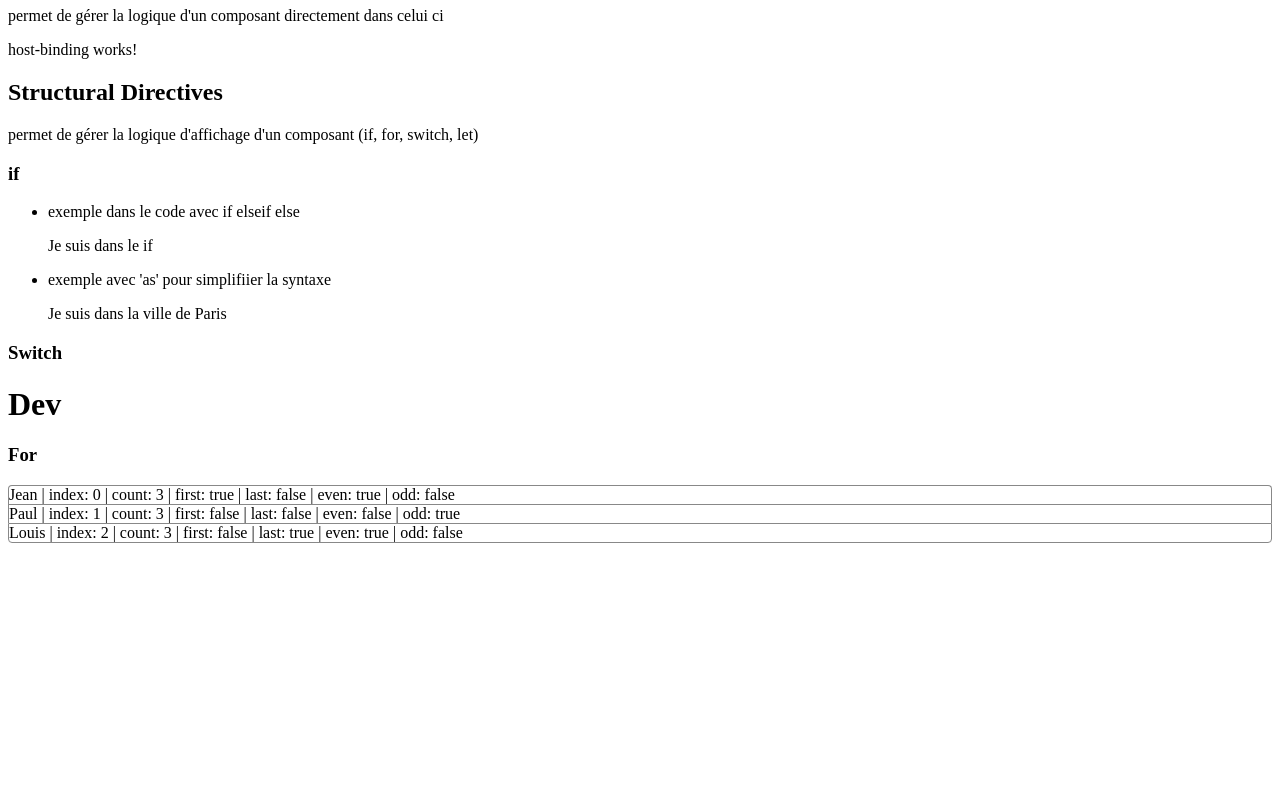
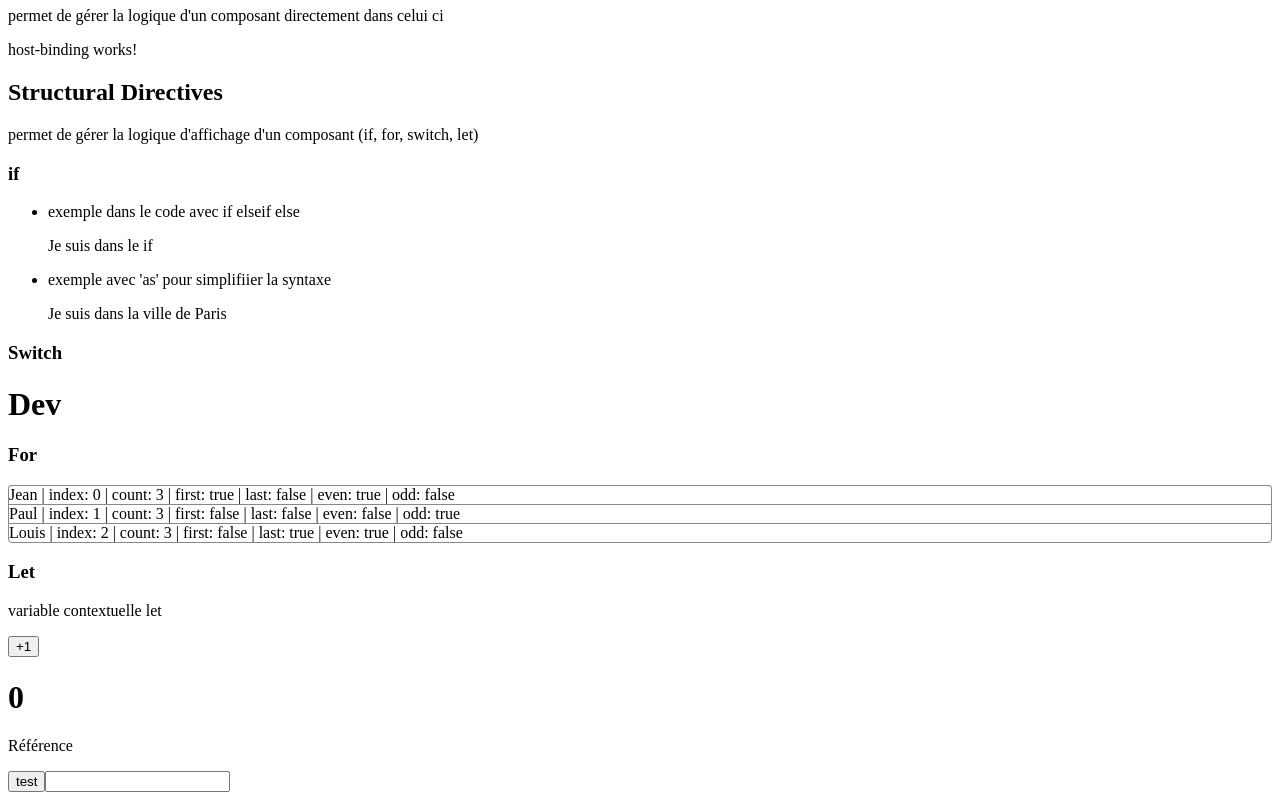
Before and after one commit to Jeremie-Po/AngularLearning, an Angular app in the folder premiereApp/: page / in a window 1280 px wide. Shown: the part 864-1664 px from the top of the page. Before the commit the page ends 1423 px from the top, so only its background shows below. Built offline with nearby package versions, Linux system fonts and the light colour scheme.

Commit message:
let et reference

```diff
--- a/premiereApp/src/app/app.component.html
+++ b/premiereApp/src/app/app.component.html
@@ -25,3 +25,5 @@
 <app-switch/>
 <h3>For</h3>
 <app-for/>
+<h3>Let</h3>
+<app-let/>
--- a/premiereApp/src/app/app.component.ts
+++ b/premiereApp/src/app/app.component.ts
@@ -9,6 +9,7 @@ import {HostBindingComponent} from './binding/host-binding.component';
 import {IfComponent} from './structuralDirective/if.component';
 import {SwitchComponent} from './structuralDirective/switch.component';
 import {ForComponent} from './structuralDirective/for.component';
+import {LetComponent} from './structuralDirective/let.component';
 
 @Component({
   selector: 'app-root',
@@ -23,6 +24,7 @@ import {ForComponent} from './structuralDirective/for.component';
     IfComponent,
     SwitchComponent,
     ForComponent,
+    LetComponent,
   ],
   templateUrl: './app.component.html',
   styleUrl: './app.component.css'
```
